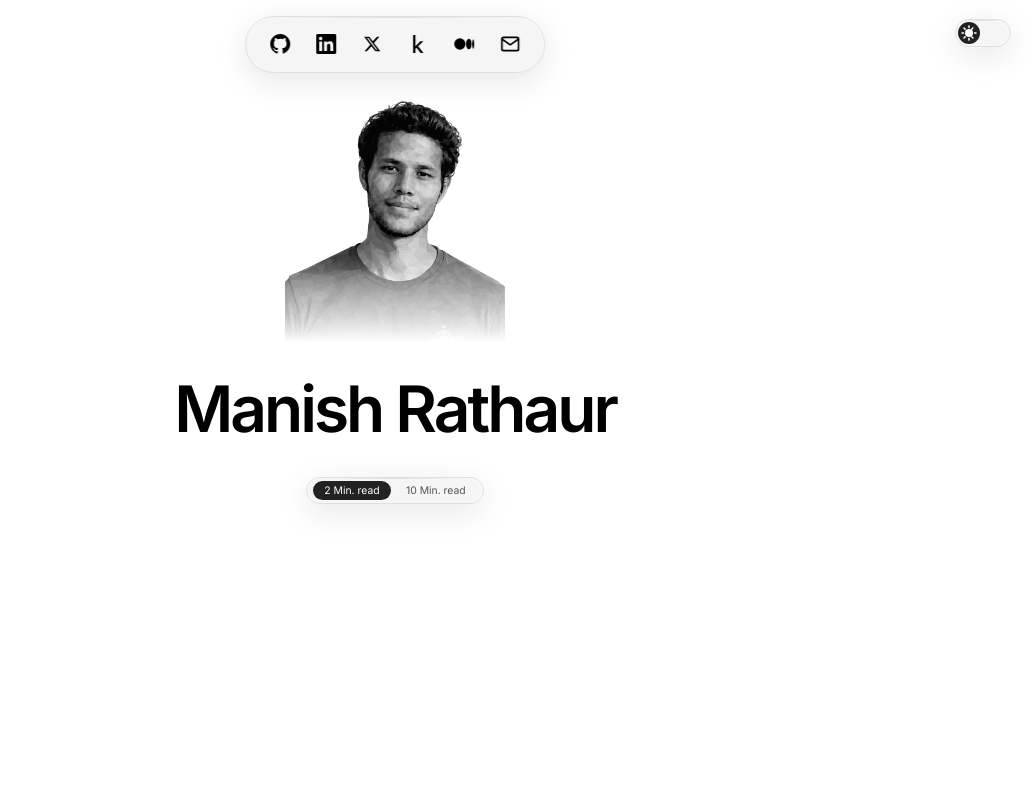
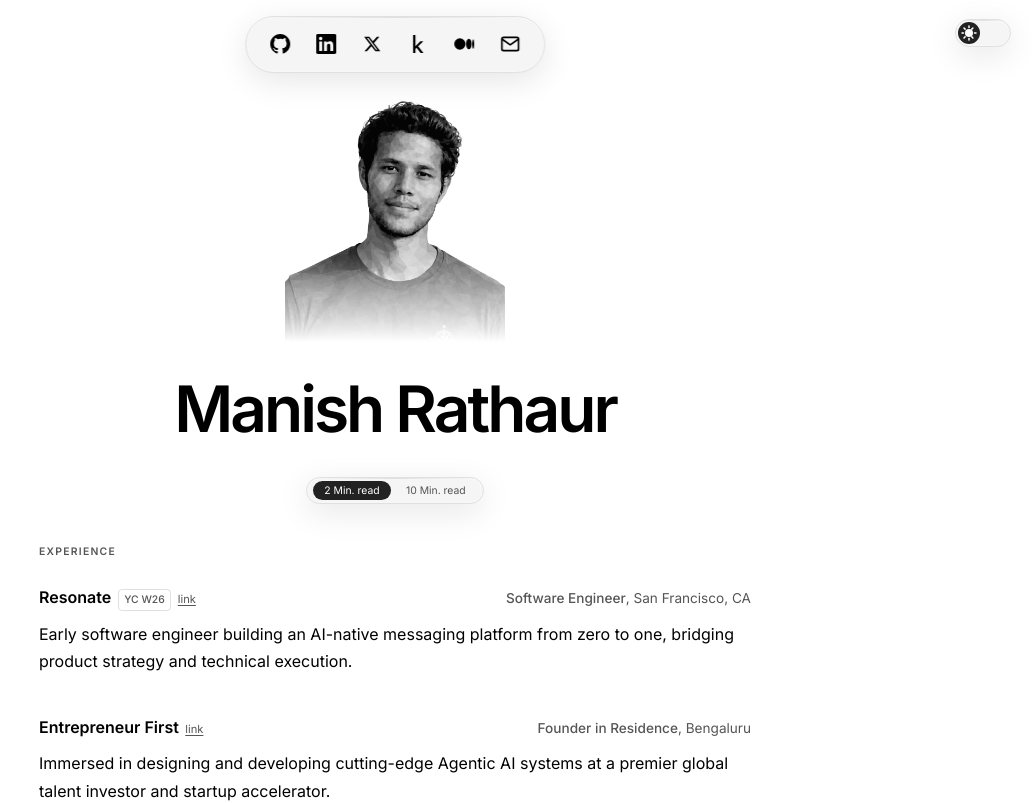
Before and after one commit to Rawdyrathaur/portfolio, a React (Vite) app: page / in a window 1280 px wide. Shown: the top 803 px of the page, without its empty margins (245-1280 px from the left). Built offline with nearby package versions, Linux system fonts and the light colour scheme.

Commit message:
add new feature.

```diff
--- a/src/App.jsx
+++ b/src/App.jsx
@@ -1,18 +1,26 @@
+/* ========================
+   APP COMPONENT
+======================== */
+
 import './styles/index.css'
+import { ReadModeProvider } from './context/ReadModeContext'
 import Hero from './components/Hero/Hero'
 import Navbar from './components/Navbar/Navbar'
 import ThemeToggle from './components/ThemeToggle/ThemeToggle'
+import ReadMode from './components/ReadMode/ReadMode'
+import Experience from './components/Experience/Experience'
 
-
-import ReadMode from './components/ReadMode/ReadMode'
 function App() {
   return (
+    <ReadModeProvider>
       <main>
         <Hero />
         <Navbar />
         <ThemeToggle />
         <ReadMode />
+        <Experience />
       </main>
+    </ReadModeProvider>
   )
 }
 
--- /dev/null
+++ b/src/components/Experience/Experience.css
@@ -0,0 +1,96 @@
+/* ========================
+   EXPERIENCE STYLES
+======================== */
+
+.experience {
+  max-width: 760px;
+  margin: 2.5rem auto 0;
+  padding: 0 1.5rem 4rem;
+}
+
+.experience__label {
+  font-family: 'Inter', sans-serif;
+  font-size: 0.65rem;
+  font-weight: 600;
+  letter-spacing: 0.12em;
+  color: var(--text-muted);
+  text-transform: uppercase;
+  margin-bottom: 1.5rem;
+}
+
+.experience__item {
+  margin-bottom: 2.5rem;
+}
+
+.experience__header {
+  display: flex;
+  justify-content: space-between;
+  align-items: baseline;
+  flex-wrap: wrap;
+  gap: 0.25rem;
+  margin-bottom: 0.6rem;
+}
+
+.experience__left {
+  display: flex;
+  align-items: baseline;
+  gap: 0.4rem;
+}
+
+.experience__company {
+  font-family: 'Inter', sans-serif;
+  font-weight: 700;
+  font-size: 1rem;
+  color: var(--text);
+}
+
+.experience__badge {
+  font-family: 'Inter', sans-serif;
+  font-size: 0.65rem;
+  font-weight: 500;
+  color: var(--text-muted);
+  border: 1px solid var(--border);
+  border-radius: 4px;
+  padding: 0.1rem 0.35rem;
+}
+
+.experience__link {
+  font-family: 'Inter', sans-serif;
+  font-size: 0.7rem;
+  color: var(--text-muted);
+  text-decoration: underline;
+  text-underline-offset: 2px;
+}
+
+.experience__right {
+  font-family: 'Inter', sans-serif;
+  font-size: 0.85rem;
+  color: var(--text-muted);
+}
+
+.experience__role {
+  font-weight: 500;
+}
+
+.experience__body {
+  font-family: 'Inter', sans-serif;
+  font-size: 1rem;
+  color: var(--text);
+  line-height: 1.7;
+  white-space: pre-line;
+}
+
+/* ========================
+   RESPONSIVE
+======================== */
+
+@media (max-width: 768px) {
+  .experience__header {
+    flex-direction: column;
+    gap: 0.15rem;
+  }
+
+  .experience__right {
+    font-size: 0.8rem;
+  }
+}
--- /dev/null
+++ b/src/components/Experience/Experience.jsx
@@ -0,0 +1,49 @@
+/* ========================
+   EXPERIENCE COMPONENT
+======================== */
+
+import experience from '../../content/experience'
+import { useReadMode } from '../../context/ReadModeContext'
+import './Experience.css'
+
+function Experience() {
+  const { mode } = useReadMode()
+  return (
+    <section className="experience">
+      <p className="experience__label">EXPERIENCE</p>
+
+      {experience.map((item) => (
+        <div className="experience__item" key={item.id}>
+          <div className="experience__header">
+            <div className="experience__left">
+              <span className="experience__company">{item.company}</span>
+              {item.badge && (
+                <span className="experience__badge">{item.badge}</span>
+              )}
+              {item.link && (
+                <a
+                  className="experience__link"
+                  href={item.link}
+                  target="_blank"
+                  rel="noopener noreferrer"
+                >
+                  link
+                </a>
+              )}
+            </div>
+            <div className="experience__right">
+              <span className="experience__role">{item.role}</span>
+              <span className="experience__location">, {item.location}</span>
+            </div>
+          </div>
+
+          <p className="experience__body">
+            {mode === 'short' ? item.short : item.detailed}
+          </p>
+        </div>
+      ))}
+    </section>
+  )
+}
+
+export default Experience
--- a/src/components/ReadMode/ReadMode.jsx
+++ b/src/components/ReadMode/ReadMode.jsx
@@ -2,11 +2,11 @@
    READ MODE COMPONENT
 ======================== */
 
-import { useState } from 'react'
 import './ReadMode.css'
+import { useReadMode } from '../../context/ReadModeContext'
 
 function ReadMode() {
-  const [active, setActive] = useState('short')
+  const { mode: active, setMode: setActive } = useReadMode()
 
   const handleClick = (e, mode) => {
     const btn = e.currentTarget
--- /dev/null
+++ b/src/context/ReadModeContext.jsx
@@ -0,0 +1,21 @@
+/* ========================
+   READ MODE CONTEXT
+======================== */
+
+import { createContext, useContext, useState } from 'react'
+
+const ReadModeContext = createContext()
+
+export function ReadModeProvider({ children }) {
+  const [mode, setMode] = useState('short')
+
+  return (
+    <ReadModeContext.Provider value={{ mode, setMode }}>
+      {children}
+    </ReadModeContext.Provider>
+  )
+}
+
+export function useReadMode() {
+  return useContext(ReadModeContext)
+}
--- /dev/null
+++ b/src/hooks/useReadMode.js
@@ -0,0 +1,6 @@
+import { useContext } from 'react';
+import { ReadModeContext } from '../context/ReadModeContext';
+
+export function useReadMode() {
+  return useContext(ReadModeContext);
+}
```
Lines whose indentation alone changed are shown as unchanged.
